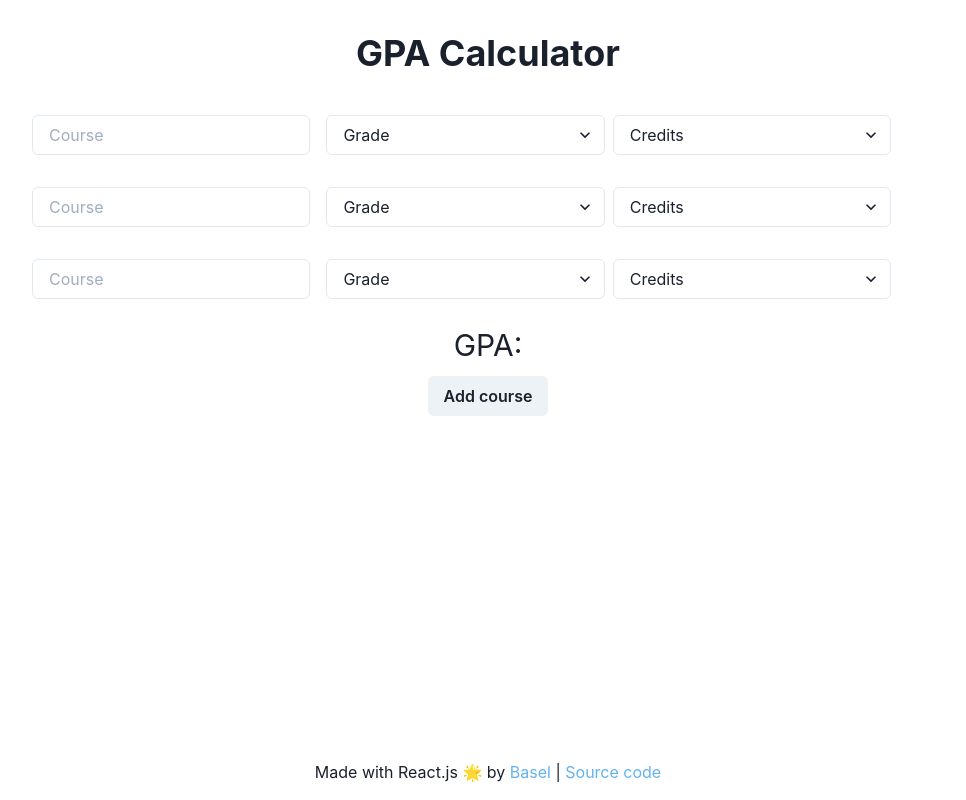
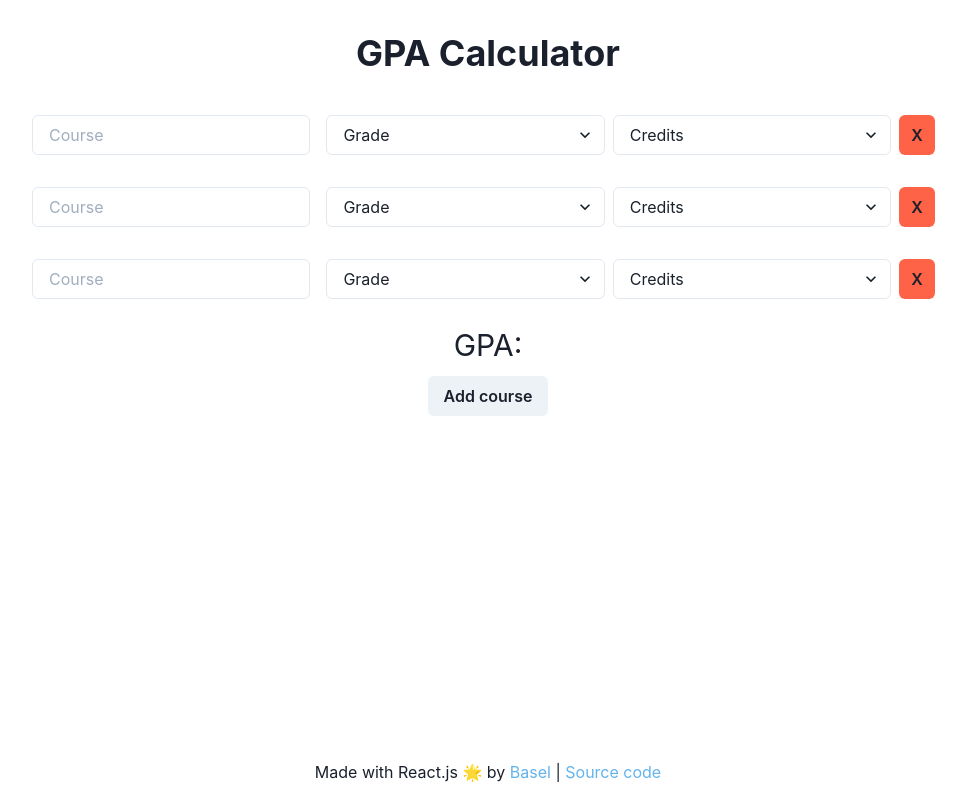
Before and after one commit to Yokozuna59/kfupm-gpa-calculator, a React (Create React App) app: page / in a window 1280 px wide. Shown: the whole page, without its empty margins (152-1118 px from the left). Built offline with nearby package versions, Linux system fonts and the light colour scheme.

Commit message:
add delete field feature

```diff
--- a/src/Calculator.js
+++ b/src/Calculator.js
@@ -1,6 +1,7 @@
 import React from "react";
 import { Box, Text, Center, VStack } from "@chakra-ui/layout";
 import { Button } from "@chakra-ui/react";
+import { nanoid } from "nanoid";
 
 import GradeField from "./GradeField";
 
@@ -8,24 +9,16 @@ class Calculator extends React.Component {
   constructor(props) {
     super(props);
 
+    const fields = [...Array(3)].map((i) => {
+      return { grade: "", hours: null, id: nanoid(4) };
+    });
+
     this.state = {
-      fields: [
-        {
-          grade: "",
-          hours: null,
-        },
-        {
-          grade: "",
-          hours: null,
-        },
-        {
-          grade: "",
-          hours: null,
-        },
-      ],
+      fields: fields,
     };
 
     this.handleChange = this.handleChange.bind(this);
+    this.deleteField = this.deleteField.bind(this);
   }
 
   addField() {
@@ -35,15 +28,28 @@ class Calculator extends React.Component {
         {
           grade: "",
           hours: null,
+          id: nanoid(4),
         },
       ],
     });
   }
 
-  handleChange(e) {
+  deleteField(id) {
+    if (this.state.fields.length === 1) {
+      return;
+    }
+
+    const filteredArray = this.state.fields.filter((elem) => elem.id !== id);
+    this.setState({ fields: filteredArray });
+  }
+
+  handleChange(e, id) {
+    let index;
+    this.state.fields.forEach((field, i) => {
+      if (id === field.id) index = i;
+    });
+
     const key = e.target.name;
-    const index = e.target.attributes[1].value;
-
     const fields = [...this.state.fields];
     const field = { ...fields[index] };
 
@@ -51,7 +57,7 @@ class Calculator extends React.Component {
 
     fields[index] = field;
 
-    this.setState({ fields });
+    this.setState({ fields: fields });
   }
 
   render() {
@@ -59,13 +65,14 @@ class Calculator extends React.Component {
 
     return (
       <Box my="6" maxW="960px" mx="auto">
-        {this.state.fields.map((field, k) => (
+        {this.state.fields.map((field) => (
           <GradeField
             grade={field.grade}
             hours={field.hours}
-            key={k}
-            dataKey={k}
+            key={field.id}
+            id={field.id}
             handleChange={this.handleChange}
+            deleteField={this.deleteField}
           />
         ))}
         <Center>
--- a/src/GradeField.js
+++ b/src/GradeField.js
@@ -1,15 +1,20 @@
 import React from "react";
-import { Select, Flex, Input } from "@chakra-ui/react";
+import { Select, Flex, Input, Button } from "@chakra-ui/react";
 
 class GradeField extends React.Component {
   constructor(props) {
     super(props);
 
     this.handleChange = this.handleChange.bind(this);
+    this.handleClickDelete = this.handleClickDelete.bind(this);
   }
 
   handleChange(e) {
-    this.props.handleChange(e);
+    this.props.handleChange(e, this.props.id);
+  }
+
+  handleClickDelete() {
+    this.props.deleteField(this.props.id);
   }
 
   render() {
@@ -29,7 +34,6 @@ class GradeField extends React.Component {
         <Select
           name="grade"
           onChange={this.handleChange}
-          data-key={this.props.dataKey}
           placeholder="Grade"
           w="30%"
           my="2"
@@ -49,7 +53,6 @@ class GradeField extends React.Component {
         <Select
           name="hours"
           onChange={this.handleChange}
-          data-key={this.props.dataKey}
           placeholder="Credits"
           w="30%"
           my="2"
@@ -57,9 +60,16 @@ class GradeField extends React.Component {
           {creditOptions}
         </Select>
 
-        {/* <Button  mx="2" my="2" px="3" size="sx" bgColor="tomato">
+        <Button
+          mx="2"
+          my="2"
+          px="3"
+          size="sx"
+          bgColor="tomato"
+          onClick={this.handleClickDelete}
+        >
           X
-        </Button> */}
+        </Button>
       </Flex>
     );
   }
```
